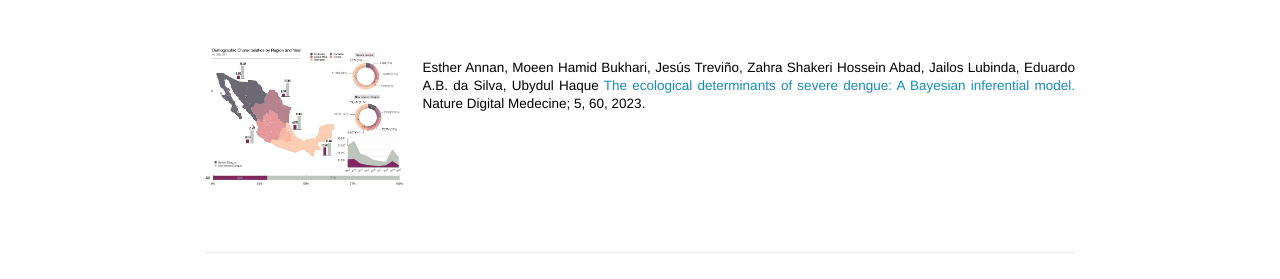
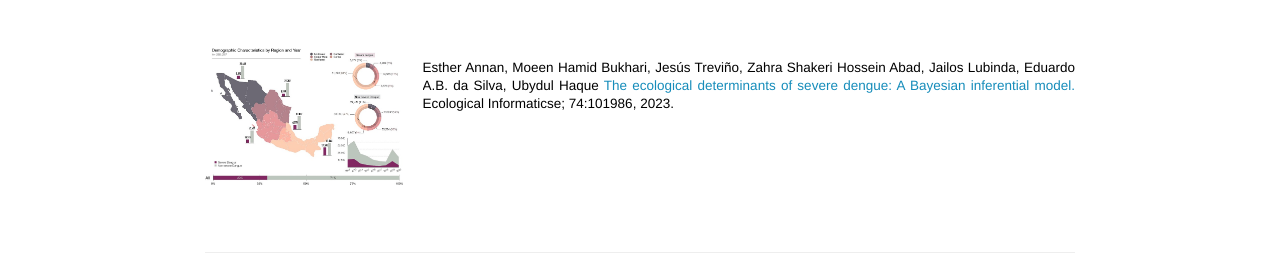
Before and after one commit to HIVE-UofT/hive-uoft-old-site, a Jekyll site: the page built from _pages/publications.md, in a window 1280 px wide and 900 px high, scrolled down 428 px. Shown: the part 164-443 px from the top of the window. Built offline with Jekyll 4.4.1, drawn with Linux system fonts in a browser that asks for light colours; nearby versions of some CDN libraries; comment, search, counter and statistics services are not loaded.

Commit message:
Update publications.yml

```diff
--- a/_data/publications.yml
+++ b/_data/publications.yml
@@ -48,7 +48,7 @@
 
 - authors: "Esther Annan, Moeen Hamid Bukhari, Jesús Treviño, Zahra Shakeri Hossein Abad, Jailos Lubinda, Eduardo A.B. da Silva, Ubydul Haque"
   title: "The ecological determinants of severe dengue: A Bayesian inferential model."
-  details: "Nature Digital Medecine; 5, 60, 2023."
+  details: "Ecological Informaticse; 74:101986, 2023."
   year: 2023
   image: ei-ecological.jpg
   imagealt:
```
